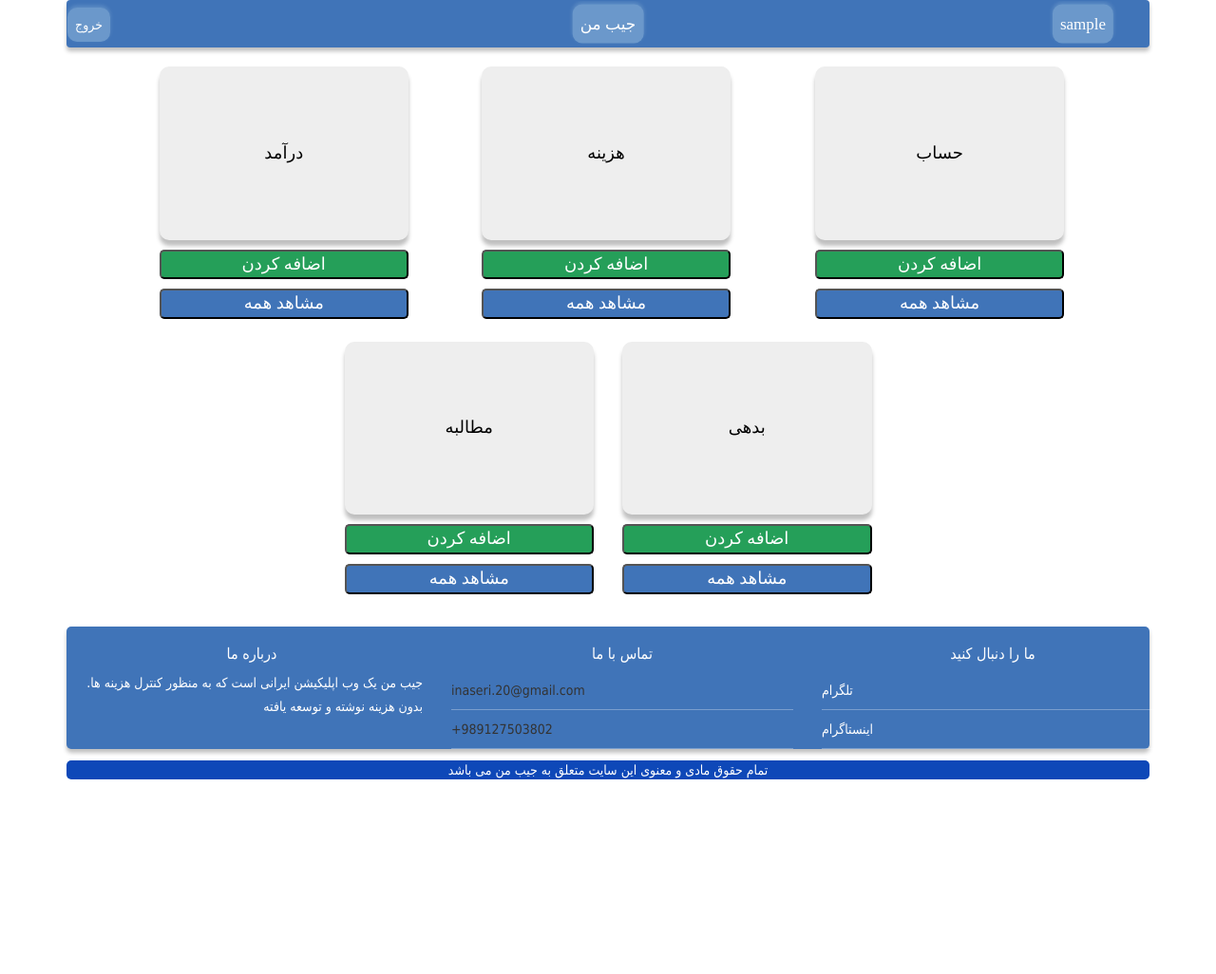
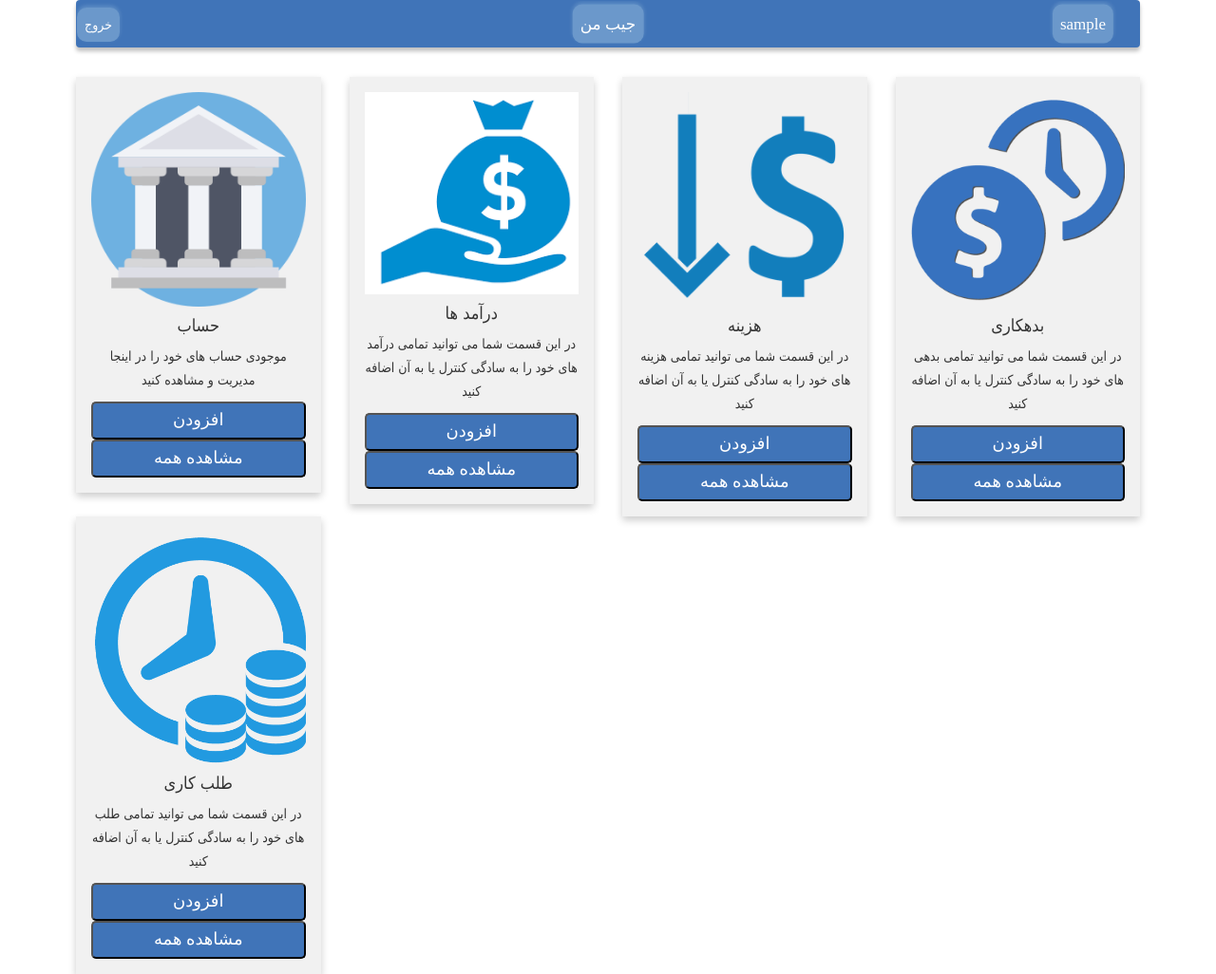
Before and after one commit to inaseri/myPacket, a Django app: page /money/ in a window 1280 px wide. Shown: the whole page at 95% size. Before the commit the page ends 821 px from the top, so only its background shows below. Run offline with Django 3.2, Linux system fonts and the light colour scheme; the visitor is signed in with stand-in values (Sample User, id 1); some libraries are stand-ins or nearby versions; some web fonts are replaced.

Commit message:
ساخت مجدد صفحه خانه

```diff
--- a/money/static/money/style.css
+++ b/money/static/money/style.css
@@ -6,6 +6,7 @@
         font-size: 18px;
         font-family: b-nazanin;
         color: white;
+        height: 40px;
     }
 
     .buttonShapeGreen {
@@ -177,3 +178,45 @@
         color: white;
         text-decoration: none;
     }
+
+    * {
+  box-sizing: border-box;
+}
+
+body {
+  font-family: Arial, Helvetica, sans-serif;
+}
+
+/* Float four columns side by side */
+.column {
+  float: left;
+  width: 25%;
+  padding: 0 10px;
+}
+
+/* Remove extra left and right margins, due to padding in columns */
+.row {margin: 0 -5px;}
+
+/* Clear floats after the columns */
+.row:after {
+  content: "";
+  display: table;
+  clear: both;
+}
+
+/* Style the counter cards */
+.card {
+  box-shadow: 0 4px 8px 0 rgba(0, 0, 0, 0.2); /* this adds the "card" effect */
+  padding: 16px;
+  text-align: center;
+  background-color: #f1f1f1;
+}
+
+/* Responsive columns - one column layout (vertical) on small screens */
+@media screen and (max-width: 600px) {
+  .column {
+    width: 100%;
+    display: block;
+    margin-bottom: 20px;
+  }
+}
--- a/money/templates/money/home.html
+++ b/money/templates/money/home.html
@@ -23,7 +23,6 @@
 
     <body>
         <div class="container">
-        {% load humanize %}
             <div class="row">
                 <div class="col-md-12">
                 <nav class="navbar">
@@ -33,132 +32,248 @@
                 </nav>
             </div>
             </div>
-            <form method="POST">
+        {% load humanize %}
+            <form method="post">
                 {% csrf_token %}
                 <div id="mainRowPhones">
-                    <div class="row">
-                        <div class="col-xs-4">
-                            <p class="boxShape">درآمد</p>
-                            <button class="buttonShapeGreen" name="add" value="1">افزودن</button>
-                            <button name="list" value="1" class="buttonShape" style="margin-top: 10px;">مشاهد همه</button>
+                    <div class="row" style="margin-top: 3%;">
+                      <div class="col-xs-3" style="width: 100%;height: 100%;margin-top: 30px;">
+                        <div class="card">
+
+                          <div class="view">
+                            <img src="{% static 'ic-bank.png' %}" class="card-img-top" alt="photo" style="width: 100%;">
+                            <a href="#">
+                              <div class="mask rgba-white-slight"></div>
+                            </a>
                           </div>
-                        <div class="col-xs-4">
-                            <p class="boxShape">هزینه</p>
-                            <button class="buttonShapeGreen" name="add" value="2">افزودن</button>
-                            <button name="list" value="1" class="buttonShape" style="margin-top: 10px;">مشاهد همه</button>
+                          <!--Card content-->
+                          <div class="card-body">
+                            <!--Title-->
+                            <h4 class="card-title">حساب</h4>
+                            <!--Text-->
+                            <p class="card-text">موجودی حساب های خود را در اینجا مدیریت و مشاهده کنید</p>
+                            <button class="buttonShape" value="3" name="add">افزودن</button>
+                            <button class="buttonShape" value="3" name="list">مشاهده همه</button>
                           </div>
-                        <div class="col-xs-4">
-                            <p class="boxShape">حساب</p>
-                            <button class="buttonShapeGreen" name="add" value="3">افزودن</button>
-                            <button name="list" value="1" class="buttonShape" style="margin-top: 10px;">مشاهد همه</button>
+
                         </div>
                       </div>
+                      <div class="col-xs-3" style="height: 100%;width: 100%;margin-top: 10px;">
+                        <div class="card" style="width: 100%;">
+                          <!--Card image-->
+                          <div class="view">
+                            <img src="{% static 'ic-income.png' %}" class="card-img-top" alt="photo" style="width: 100%; height: 100%;">
+                            <a href="#">
+                              <div class="mask rgba-white-slight"></div>
+                            </a>
+                          </div>
 
-                    <div class="row" style="margin-top: 15%;">
-                        <div class="col-xs-2"></div>
-                        <div class="col-xs-4">
-                            <p class="boxShape">مطالبه</p>
-                            <button class="buttonShapeGreen" name="add" value="4">افزودن</button>
-                            <button name="list" value="1" class="buttonShape" style="margin-top: 10px;">مشاهد همه</button>
+                          <!--Card content-->
+                          <div class="card-body">
+                            <!--Title-->
+                            <h4 class="card-title">درآمد ها</h4>
+                            <!--Text-->
+                            <p class="card-text">در این قسمت شما می توانید تمامی درآمد های خود را به سادگی کنترل یا به آن اضافه کنید</p>
+                            <button class="buttonShape" value="1" name="add">افزودن</button>
+                            <button class="buttonShape" value="1" name="add">مشاهده همه</button>
                           </div>
-                        <div class="col-xs-4">
-                            <p class="boxShape">بدهی</p>
-                            <button class="buttonShapeGreen" name="add" value="5">افزودن</button>
-                            <button name="list" value="1" class="buttonShape" style="margin-top: 10px;">مشاهد همه</button>
-                        </div>
-                        <div class="col-xs-2"></div>
-                    </div>
-                    <footer>
-                        <div class="footer-top" style="margin-top: 39%;">
-                            <div class="container">
-                                <div class="row">
-                                    <div class="col-xs-2"></div>
-                                    <div class="col-xs-4 segment-two">
-                                        <h2 style="text-align: center">تماس با ما</h2>
-                                        <ul>
-                                            <li><a href="#" ></a>inaseri.20@gmail.com </li>
-                                            <li><a href="#" ></a>+989127503802 </li>
-                                        </ul>
-                                    </div>
-                                    <div class="col-xs-4 segment-three">
-                                        <h2 style="text-align: center">ما را دنبال کنید</h2>
-                                        <ul>
-                                            <li><a href="https://t.me/Iman_Naseri" >تلگرام</a></li>
-                                            <li><a href="https://www.instagram.com/inaseri.20/" >اینستاگرام</a></li>
-                                        </ul>
-                                    </div>
-                                    <div class="col-xs-2"></div>
+
                         </div>
                       </div>
-                        </div>
-                    </footer>
+                      <div class="col-xs-3" style="width: 100%;height: 100%;margin-top: 30px;">
+                        <div class="card">
+
+                          <!--Card image-->
+                          <div class="view">
+                            <img src="{% static 'ic-cost.png' %}" class="card-img-top" alt="photo" style="width: 100%;">
+                            <a href="#">
+                              <div class="mask rgba-white-slight"></div>
+                            </a>
                           </div>
 
-                <div id="mainRowCamputer" >
-                    <div class="row">
-                        <div class="col-md-1"></div>
-                        <div class="col-md-3" style="margin-right: 4%;">
-                            <p class="boxShape">درآمد</p>
-                            <button class="buttonShapeGreen" name="add" value="1">اضافه کردن</button>
-                            <button class="buttonShape" name="list" value="1" style="margin-top: 10px;">مشاهد همه</button>
+                          <!--Card content-->
+                          <div class="card-body">
+                            <!--Title-->
+                            <h4 class="card-title">هزینه </h4>
+                            <!--Text-->
+                            <p class="card-text">در این قسمت شما می توانید تمامی هزینه های خود را به سادگی کنترل یا به آن اضافه کنید</p>
+                            <button class="buttonShape" value="2" name="add">افزودن</button>
+                            <button class="buttonShape" value="2" name="list">مشاهده همه</button>
                           </div>
-                        <div class="col-md-3" style="margin-right: 5%;">
-                            <p class="boxShape">هزینه</p>
-                            <button class="buttonShapeGreen" name="add" value="2">اضافه کردن</button>
-                            <button name="list" value="2" class="buttonShape" style="margin-top: 10px;">مشاهد همه</button>
+
                         </div>
-                        <div class="col-md-3">
-                            <p class="boxShape">حساب</p>
-                            <button class="buttonShapeGreen" name="add" value="3">اضافه کردن</button>
-                            <button name="list" value="3" class="buttonShape" style="margin-top: 10px;">مشاهد همه</button>
                       </div>
-                        <div class="col-md-1"></div>
+                      <div class="col-xs-3" style="width: 100%;height: 100%;margin-top: 30px;">
+                        <div class="card">
+
+                          <!--Card image-->
+                          <div class="view">
+                            <img src="{% static 'ic-debt.jpg' %}" class="card-img-top" alt="photo">
+                            <a href="#">
+                              <div class="mask rgba-white-slight"></div>
+                            </a>
                           </div>
-                    <div class="row" style="margin-top: 2%;">
-                        <div class="col-md-3"></div>
-                        <div class="col-md-3">
-                            <p class="boxShape">مطالبه</p>
-                            <button class="buttonShapeGreen" name="add" value="4">اضافه کردن</button>
-                            <button name="list" value="4" class="buttonShape" style="margin-top: 10px;">مشاهد همه</button>
+
+                          <!--Card content-->
+                          <div class="card-body">
+                            <!--Title-->
+                            <h4 class="card-title">بدهکاری</h4>
+                            <!--Text-->
+                            <p class="card-text">در این قسمت شما می توانید تمامی بدهی های خود را به سادگی کنترل یا به آن اضافه کنید</p>
+                            <button class="buttonShape" name="add" value="4">افزودن</button>
+                            <button class="buttonShape" name="list" value="4">مشاهده همه</button>
                           </div>
-                        <div class="col-md-3">
-                            <p class="boxShape">بدهی</p>
-                            <button class="buttonShapeGreen" name="add" value="5">اضافه کردن</button>
-                            <button name="list" value="5" class="buttonShape" style="margin-top: 10px;">مشاهد همه</button>
+
                         </div>
-                        <div class="col-md-3"></div>
                       </div>
-                <footer>
-                    <div class="footer-top" style="margin-top: 3%;">
-                        <div class="container">
-                            <div class="row">
-                                <div class="col-md-4 segment-one">
-                                    <h3 style="text-align: center">درباره ما</h3>
-                                    <p style="text-align: right; color: white">.جیب من یک وب اپلیکیشن ایرانی است که به منظور کنترل هزینه ها بدون هزینه نوشته و توسعه یافته</p>
+                      <div class="col-xs-3" style="width: 100%;height: 100%;margin-top: 30px;margin-bottom: 30px;">
+                        <div class="card">
+
+                          <!--Card image-->
+                          <div class="view">
+                            <img src="{% static 'ic-demand.jpg' %}" class="card-img-top" alt="photo" style="width: 100%;">
+                            <a href="#">
+                              <div class="mask rgba-white-slight"></div>
+                            </a>
                           </div>
-                                <div class="col-md-4 segment-two">
-                                    <h2 style="text-align: center">تماس با ما</h2>
-                                    <ul>
-                                        <li><a href="#" ></a>inaseri.20@gmail.com </li>
-                                        <li><a href="#" ></a>+989127503802 </li>
-                                    </ul>
+
+                          <!--Card content-->
+                          <div class="card-body">
+                            <!--Title-->
+                            <h4 class="card-title">طلب کاری</h4>
+                            <!--Text-->
+                            <p class="card-text">در این قسمت شما می توانید تمامی طلب های خود را به سادگی کنترل یا به آن اضافه کنید</p>
+                            <button class="buttonShape">افزودن</button>
+                            <button class="buttonShape">مشاهده همه</button>
                           </div>
-                                <div class="col-md-4 segment-three">
-                                    <h2 style="text-align: center">ما را دنبال کنید</h2>
-                                    <ul>
-                                        <li><a href="https://t.me/Iman_Naseri" >تلگرام</a></li>
-                                        <li><a href="https://www.instagram.com/inaseri.20/" >اینستاگرام</a></li>
-                                    </ul>
+
                         </div>
                       </div>
                     </div>
                 </div>
-                    <p class="footer-bottom">تمام حقوق مادی و معنوی این سایت متعلق به جیب من می باشد</p>
-                </footer>
+                <div id="mainRowCamputer">
+
+                    <div class="row" style="margin-top: 1%;">
+                      <div class="col-md-3" >
+                        <div class="card">
+
+                          <div class="view">
+                            <img src="{% static 'ic-bank.png' %}" class="card-img-top" alt="photo" style="width: 100%;">
+                            <a href="#">
+                              <div class="mask rgba-white-slight"></div>
+                            </a>
+                          </div>
+                          <!--Card content-->
+                          <div class="card-body">
+                            <!--Title-->
+                            <h4 class="card-title">حساب</h4>
+                            <!--Text-->
+                            <p class="card-text">موجودی حساب های خود را در اینجا مدیریت و مشاهده کنید</p>
+                            <button class="buttonShape" value="3" name="add">افزودن</button>
+                            <button class="buttonShape" value="3" name="list">مشاهده همه</button>
+                          </div>
+
+                        </div>
+                      </div>
+                      <div class="col-md-3" >
+                        <div class="card" style="width: 100%;">
+                          <!--Card image-->
+                          <div class="view">
+                            <img src="{% static 'ic-income.png' %}" class="card-img-top" alt="photo" style="width: 100%; height: 100%;">
+                            <a href="#">
+                              <div class="mask rgba-white-slight"></div>
+                            </a>
+                          </div>
+
+                          <!--Card content-->
+                          <div class="card-body">
+                            <!--Title-->
+                            <h4 class="card-title">درآمد ها</h4>
+                            <!--Text-->
+                            <p class="card-text">در این قسمت شما می توانید تمامی درآمد های خود را به سادگی کنترل یا به آن اضافه کنید</p>
+                            <button class="buttonShape" value="1" name="add">افزودن</button>
+                            <button class="buttonShape" value="1" name="add">مشاهده همه</button>
+                          </div>
+
+                        </div>
+                      </div>
+                      <div class="col-md-3" >
+                        <div class="card">
+
+                          <!--Card image-->
+                          <div class="view">
+                            <img src="{% static 'ic-cost.png' %}" class="card-img-top" alt="photo" style="width: 100%;">
+                            <a href="#">
+                              <div class="mask rgba-white-slight"></div>
+                            </a>
+                          </div>
+
+                          <!--Card content-->
+                          <div class="card-body">
+                            <!--Title-->
+                            <h4 class="card-title">هزینه </h4>
+                            <!--Text-->
+                            <p class="card-text">در این قسمت شما می توانید تمامی هزینه های خود را به سادگی کنترل یا به آن اضافه کنید</p>
+                            <button class="buttonShape" value="2" name="add">افزودن</button>
+                            <button class="buttonShape" value="2" name="list">مشاهده همه</button>
+                          </div>
+
+                        </div>
+                      </div>
+                      <div class="col-md-3">
+                        <div class="card">
+
+                          <!--Card image-->
+                          <div class="view">
+                            <img src="{% static 'ic-debt.jpg' %}" class="card-img-top" alt="photo" style="width: 100%;">
+                            <a href="#">
+                              <div class="mask rgba-white-slight"></div>
+                            </a>
+                          </div>
+
+                          <!--Card content-->
+                          <div class="card-body">
+                            <!--Title-->
+                            <h4 class="card-title">بدهکاری</h4>
+                            <!--Text-->
+                            <p class="card-text">در این قسمت شما می توانید تمامی بدهی های خود را به سادگی کنترل یا به آن اضافه کنید</p>
+                            <button class="buttonShape" name="add" value="4">افزودن</button>
+                            <button class="buttonShape" name="list" value="4">مشاهده همه</button>
+                          </div>
+
+                        </div>
+                      </div>
+                    </div>
+
+                    <div class="row">
+                        <div class="col-md-3">
+                        <div class="card">
+
+                          <!--Card image-->
+                          <div class="view">
+                            <img src="{% static 'ic-demand.jpg' %}" class="card-img-top" alt="photo" style="width: 100%;">
+                            <a href="#">
+                              <div class="mask rgba-white-slight"></div>
+                            </a>
+                          </div>
+
+                          <!--Card content-->
+                          <div class="card-body">
+                            <!--Title-->
+                            <h4 class="card-title">طلب کاری</h4>
+                            <!--Text-->
+                            <p class="card-text">در این قسمت شما می توانید تمامی طلب های خود را به سادگی کنترل یا به آن اضافه کنید</p>
+                            <button class="buttonShape">افزودن</button>
+                            <button class="buttonShape">مشاهده همه</button>
+                          </div>
+
+                        </div>
+                      </div>
+                    </div>
+
+                </div>
                 </div>
             </form>
-
-
             <script type="text/javascript">
                 document.getElementById("mainRowCamputer").classList.toggle("hideAll")
                 document.getElementById("mainRowPhones").classList.toggle("showAll")
--- /dev/null
+++ b/requirements.txt
@@ -0,0 +1 @@
+django==2.1.2
```
Also changed, not shown: money/static/ic-bank.png (added), money/static/ic-cost.png (added), money/static/ic-debt.jpg (added), money/static/ic-demand.jpg (added), money/static/ic-income.png (added). Lines whose indentation alone changed are shown as unchanged.
